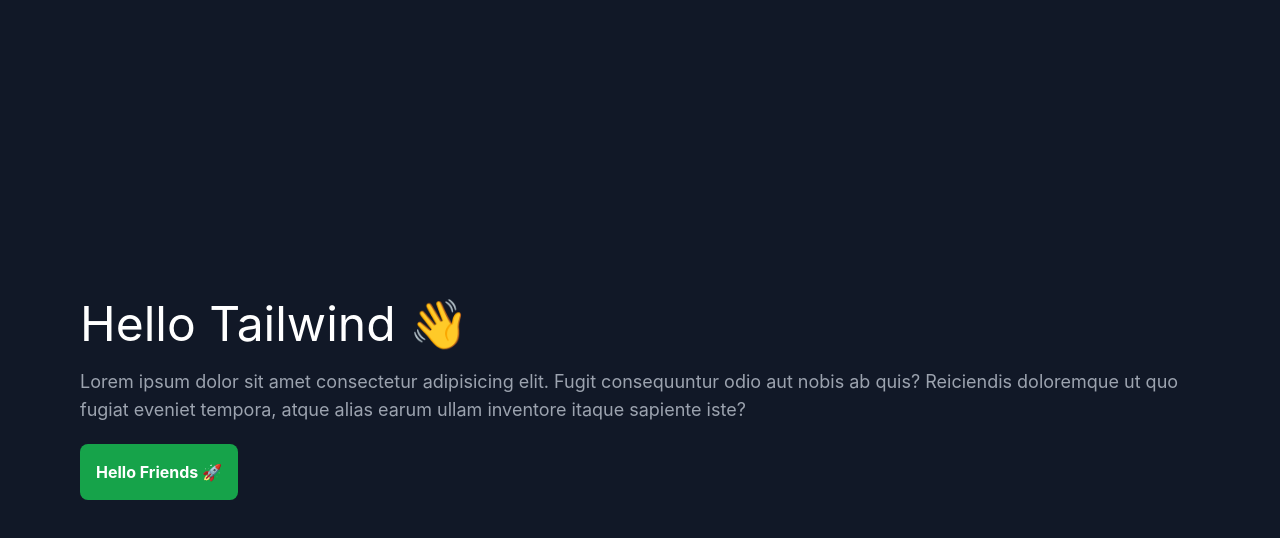
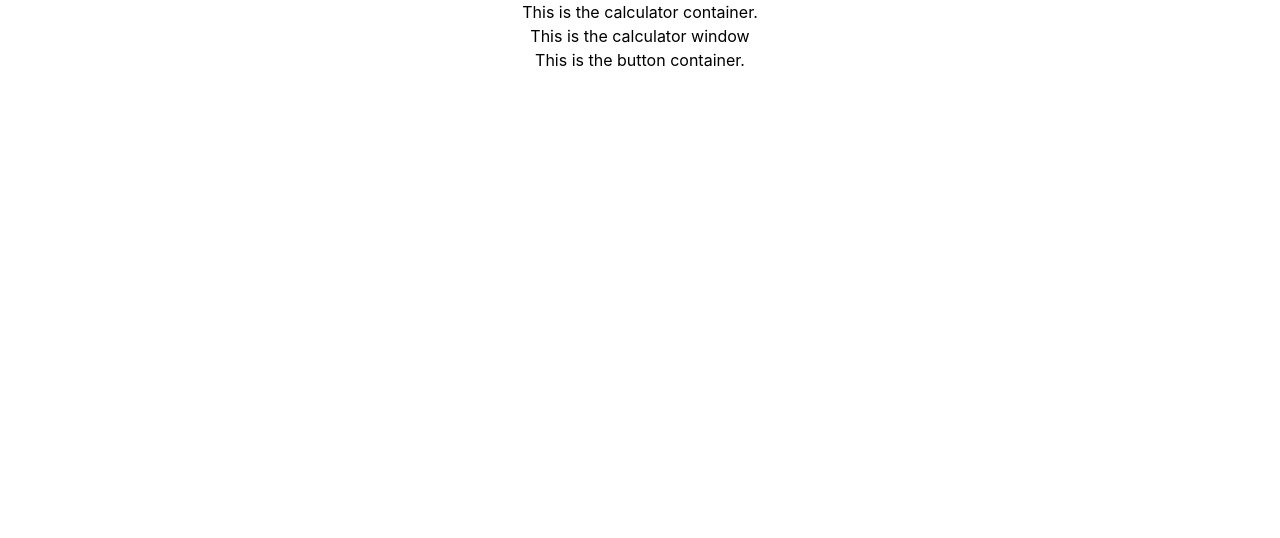
Before and after one commit to tyleryip/react-calculator, a React (Create React App) app in the folder frontend/: page / in a window 1280 px wide. Shown: the top 538 px of the page. Built offline with nearby package versions, Linux system fonts and the light colour scheme.

Commit message:
feat: Added state logic, and placeholder components

```diff
--- a/frontend/src/components/App/App.tsx
+++ b/frontend/src/components/App/App.tsx
@@ -1,20 +1,16 @@
 import React from "react";
 import logo from "./logo.svg";
 import "./App.css";
+import CalculatorContainer from "../CalculatorContainer/CalculatorContainer";
+import CalculatorWindow from "../CalculatorWindow/CalculatorWindow";
+import ButtonContainer from "../ButtonContainer/ButtonContainer";
 
 function App() {
   return (
-    <div className="bg-gray-900 p-20 h-screen flex justify-center items-start flex-col">
-      <h1 className="text-5xl text-white">Hello Tailwind 👋</h1>
-      <p className="text-gray-400 mt-5 text-lg">
-        Lorem ipsum dolor sit amet consectetur adipisicing elit. Fugit
-        consequuntur odio aut nobis ab quis? Reiciendis doloremque ut quo fugiat
-        eveniet tempora, atque alias earum ullam inventore itaque sapiente iste?
-      </p>
-      <button className="p-4 bg-green-600 rounded-lg font-bold text-white mt-5 hover:bg-gray-600">
-        Hello Friends 🚀
-      </button>
-    </div>
+    <CalculatorContainer>
+      <CalculatorWindow />
+      <ButtonContainer />
+    </CalculatorContainer>
   );
 }
 
--- /dev/null
+++ b/frontend/src/components/ButtonContainer/ButtonContainer.tsx
@@ -0,0 +1,9 @@
+import React from "react";
+
+export default function ButtonContainer() {
+  return (
+    <div>
+      <p>This is the button container.</p>
+    </div>
+  );
+}
--- /dev/null
+++ b/frontend/src/components/CalculatorContainer/CalculatorContainer.tsx
@@ -0,0 +1,28 @@
+import React, { useReducer } from "react";
+import {
+  CalculatorContext,
+  CalculatorDispatchContext,
+} from "../../contexts/CalculatorContext";
+import { calculatorReducer } from "../../contexts/CalculatorReducer";
+import { IState } from "../../contexts/types";
+
+const initialState: IState = {
+  leftOperand: "",
+  rightOperand: "",
+  operator: "",
+};
+
+export default function CalculatorContainer(props: any) {
+  const [state, dispatch] = useReducer(calculatorReducer, initialState);
+
+  return (
+    <CalculatorContext.Provider value={state}>
+      <CalculatorDispatchContext.Provider value={dispatch}>
+        <div className="text-center">
+          <p>This is the calculator container.</p>
+          {props.children}
+        </div>
+      </CalculatorDispatchContext.Provider>
+    </CalculatorContext.Provider>
+  );
+}
--- /dev/null
+++ b/frontend/src/components/CalculatorWindow/CalculatorWindow.tsx
@@ -0,0 +1,9 @@
+import React from "react";
+
+export default function CalculatorWindow() {
+  return (
+    <div>
+      <p>This is the calculator window</p>
+    </div>
+  );
+}
--- /dev/null
+++ b/frontend/src/contexts/Actions.ts
@@ -0,0 +1,7 @@
+export enum ActionType {
+  "LEFT_OPERAND_UPDATED",
+  "RIGHT_OPERAND_UPDATED",
+  "OPERATOR_UPDATED",
+  "WINDOW_CLEARED",
+  "ANSWER_CALCULATED",
+}
--- /dev/null
+++ b/frontend/src/contexts/CalculatorContext.ts
@@ -0,0 +1,7 @@
+import { createContext, Dispatch } from "react";
+import { ActionType } from "./Actions";
+import { IState } from "./types";
+
+export const CalculatorContext = createContext<IState | null>(null);
+export const CalculatorDispatchContext =
+  createContext<Dispatch<ActionType> | null>(null);
--- /dev/null
+++ b/frontend/src/contexts/CalculatorReducer.ts
@@ -0,0 +1,38 @@
+import { IState } from "./types";
+import { ActionType } from "./Actions";
+
+export function calculatorReducer(state: IState, action: any) {
+  switch (action.type) {
+    case ActionType.LEFT_OPERAND_UPDATED:
+      return {
+        ...state,
+        leftOperand: state.leftOperand + action.leftOperand,
+      };
+    case ActionType.RIGHT_OPERAND_UPDATED:
+      return {
+        ...state,
+        rightOperand: state.rightOperand + action.rightOperand,
+      };
+    case ActionType.OPERATOR_UPDATED:
+      return {
+        ...state,
+        operator: action.operator,
+      };
+    case ActionType.ANSWER_CALCULATED:
+      return {
+        ...state,
+        // leftOperand: (calculate answer logic here)
+        // We set left operand to the result, pressing equals again will trigger
+        // another ANSWER_CALCULATED action maintaining the same rightOperand and
+        // operator.
+      };
+    case ActionType.WINDOW_CLEARED:
+      return {
+        leftOperand: "",
+        rightOperand: "",
+        operator: "",
+      };
+    default:
+      throw Error("Unknown action type: " + action.type);
+  }
+}
--- /dev/null
+++ b/frontend/src/contexts/types.ts
@@ -0,0 +1,5 @@
+export interface IState {
+  leftOperand: string;
+  rightOperand: string;
+  operator: string;
+}
--- a/frontend/src/index.tsx
+++ b/frontend/src/index.tsx
@@ -1,7 +1,7 @@
 import React from "react";
 import ReactDOM from "react-dom";
 import "./index.css";
-import App from "./components/app/App";
+import App from "./components/App/App";
 import reportWebVitals from "./reportWebVitals";
 
 ReactDOM.render(
```
Also changed, not shown: frontend/src/components/App/logo.svg (deleted).
